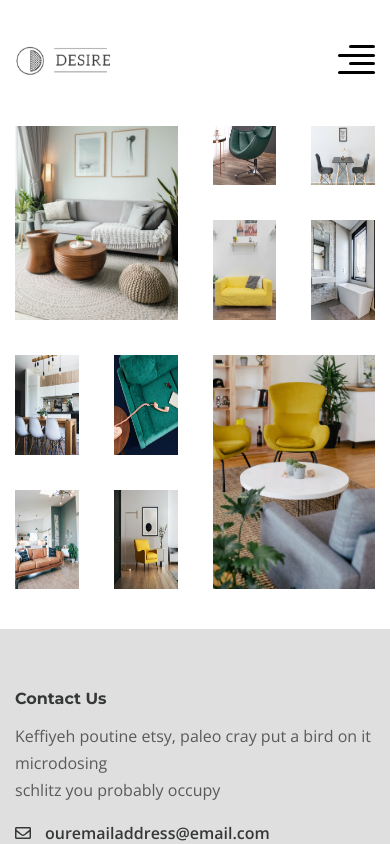
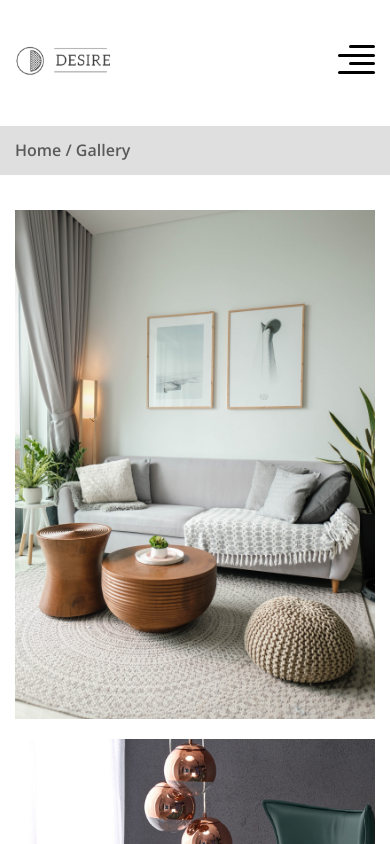
Before and after one commit to AlexanderKhristichenko/desire, a Next.js app: page /gallery in a window 390 px wide. Shown: the top 844 px of the page. Built offline with nearby package versions, Linux system fonts and the light colour scheme.

Commit message:
gallery page responsive

```diff
--- a/src/app/gallery/page.module.scss
+++ b/src/app/gallery/page.module.scss
@@ -1,14 +1,29 @@
+.main {
+  @media(max-width: 768px) {
+    margin-top: 125px;
+  }
+}
+
 .wrap {
   display: grid;
   grid-template-columns: repeat(4, 1fr);
   grid-template-rows: repeat(4, 1fr);
-  grid-column-gap: 35px;
-  grid-row-gap: 35px;
+  gap: 35px;
   margin-top: 35px;
 
   img {
     width: 100%;
     height: 100%;
+  }
+
+  @media(max-width: 768px) {
+    gap: 15px;
+  }
+
+  @media(max-width: 576px) {
+    display: flex;
+    flex-direction: column;
+    gap: 15px;
   }
 }
 
```
